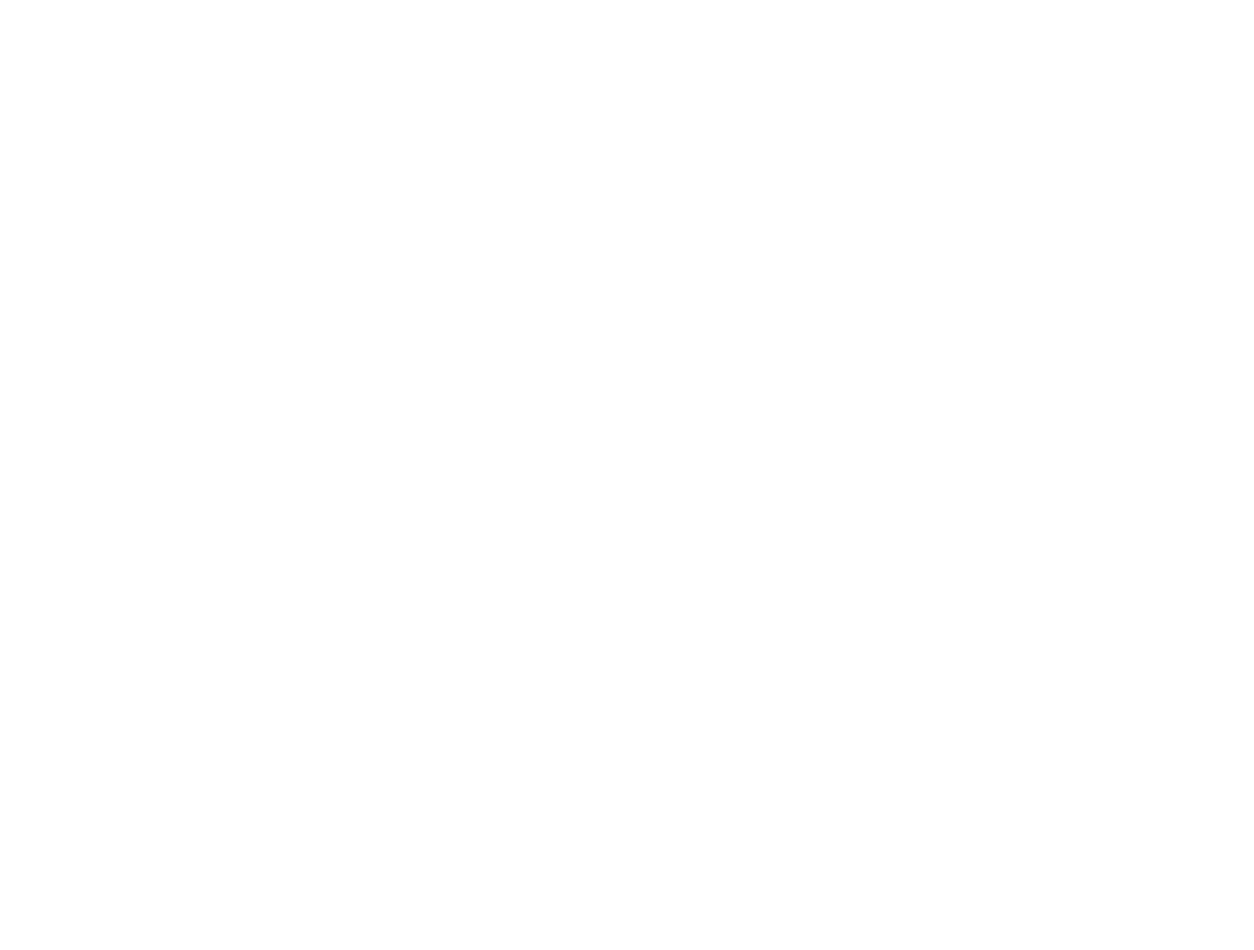
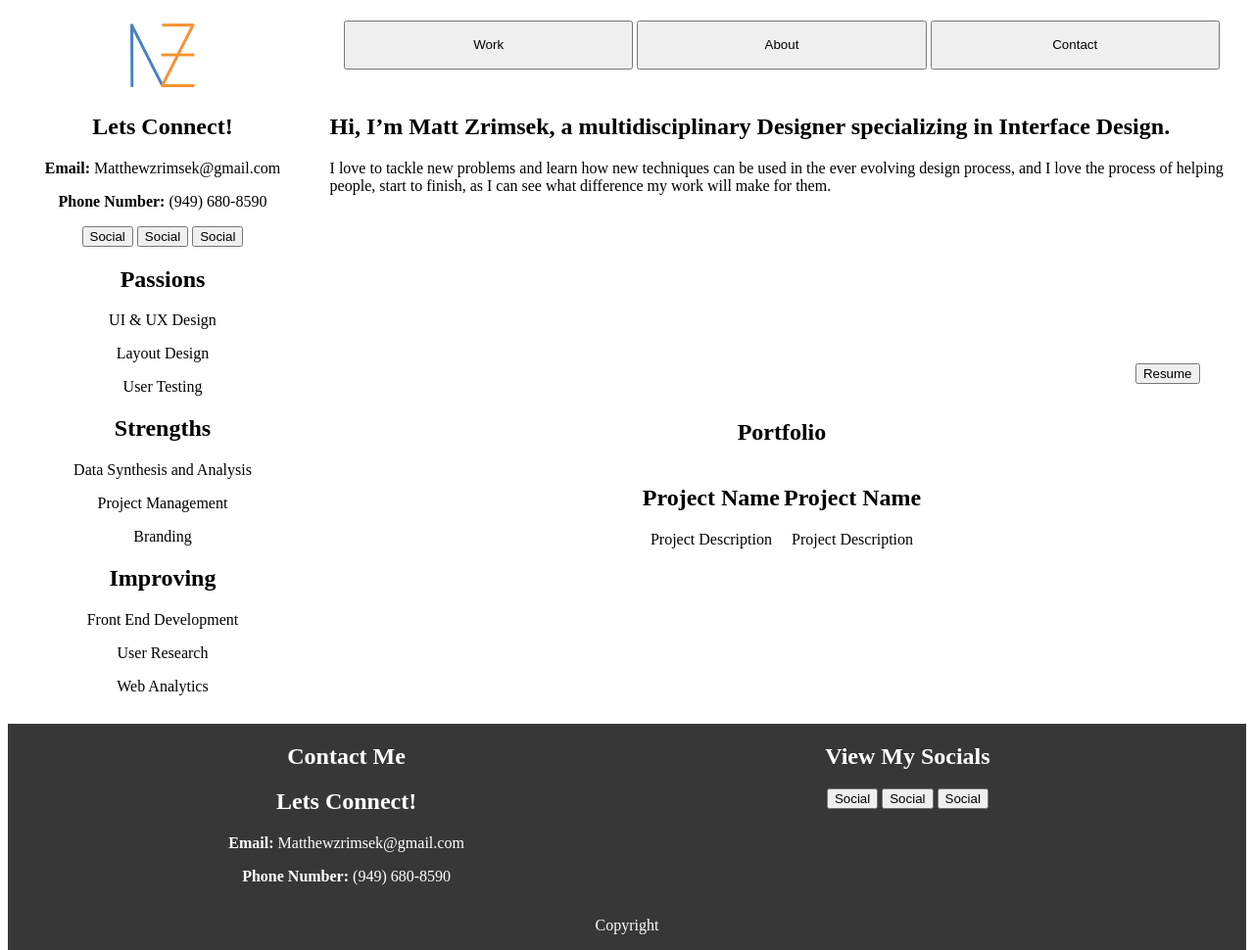
Before and after one commit to ZrimyZ/Challenge17, a plain HTML site: page index.html in a window 1280 px wide. Shown: the whole page at 98% size. Before the commit the page ends 800 px from the top, so only its background shows below. Drawn offline with Linux system fonts and the light colour scheme.

Commit message:
Final Edits for Challenge 17

```diff
--- a/css/index.css
+++ b/css/index.css
@@ -3,3 +3,86 @@
 }
 
 /* Nav Section */
+
+nav {
+    width: 73%;
+    display: inline-block;
+    vertical-align: top;
+    padding: 1%;
+    margin-left: auto;
+    text-align: center;
+}
+
+nav button {
+    width: 32%;
+    height: 50px;
+}
+
+/* Sidebar Section */
+
+#sideBar {
+    width: 23%;
+    float: left;
+    text-align: center;
+    padding: 1%
+}
+
+#sideBar img {
+    width: 23%;
+    padding: 1%;
+}
+
+/* Body Section */
+
+#heroBanner {
+    width: 73%;
+    height: 300px;
+    padding: 1%;
+    display: inline-block;
+    position: relative;
+}
+
+#heroBanner h1 p {
+    width: 83%;
+    margin: 0 auto;
+}
+
+#heroBanner button{
+    position: absolute;
+    bottom: 5%;
+    right: 5%;
+}
+
+#portfolio {
+    text-align: center;
+}
+
+#workGrid {
+    text-align: center;
+}
+
+.workShowcase {
+    display: inline-block;
+}
+
+/* Footer Section */
+
+footer {
+    width: 100%;
+    float: left;
+    background-color: #373738;
+    text-align: center;
+    color: white;
+}
+
+footer div {
+    display: inline-block;
+    width: 45%;
+    text-align: center;
+    vertical-align: top;
+
+}
+
+footer p  {
+    text-align: center;
+}
--- a/index.html
+++ b/index.html
@@ -5,5 +5,149 @@
 </head>
 <body>
 
+  <section id="sideBar">
+
+    <img src="img/Matt Zrimsek Logo.png" alt="A blue M and orange Z logo">
+
+    <h2>Lets Connect!</h2>
+
+    <p><strong>Email:</strong> Matthewzrimsek@gmail.com</p>
+
+    <p><strong>Phone Number:</strong> (949) 680-8590</p>
+
+    <div id="socials">
+
+      <button>Social</button>
+
+      <button>Social</button>
+
+      <button>Social</button>
+
+    </div>
+
+   <div id="passions" class="skillGroup">
+
+    <h2>Passions</h2>
+
+    <p>UI & UX Design</p>
+
+    <p>Layout Design</p>
+
+    <p>User Testing</p>
+
+   </div>
+
+   <div id="strengths" class="skillGroup">
+
+    <h2>Strengths</h2>
+
+    <p>Data Synthesis and Analysis</p>
+
+    <p>Project Management</p>
+
+    <p>Branding</p>
+
+   </div>
+
+   <div id="improving" class="skillGroup">
+
+    <h2>Improving</h2>
+
+    <p>Front End Development</p>
+
+    <p>User Research</p>
+
+    <p>Web Analytics</p>
+
+   </div>
+
+  </section>
+
+  <nav>
+
+    <button>Work</button>
+
+    <button>About</button>
+
+    <button>Contact</button>
+
+  </nav>
+
+  <section id="heroBanner">
+
+    <h1>Hi, I’m <strong>Matt Zrimsek</strong>, a multidisciplinary Designer <strong>specializing</strong> in <strong>Interface Design</strong>.</h1>
+
+    <p>I love to tackle new problems and learn how new techniques can be used in the ever evolving design process, and I love the process of helping people, start to finish, as I can see what difference my work will make for them.</p>
+
+    <button>Resume</button>
+
+  </section>
+
+  <section id="portfolio">
+
+    <h1>Portfolio</h1>
+
+    <div class="workGrid">
+
+      <div id="localAdventures" class="workShowcase">
+
+        <h2>Project Name</h2>
+
+        <div class="workImage">
+
+          <p>Project Description</p>  <!-- Display none and Show on hover and make image opaque -->
+
+        </div>
+
+      </div>
+
+      <div id="grin" class="workShowcase">
+
+        <h2>Project Name</h2>
+
+        <div class="workImage">
+
+          <p>Project Description</p>  <!-- Display none and Show on hover and make image opaque -->
+
+        </div>
+
+      </div>
+
+    </div>
+
+  </section>
+
+  <footer>
+
+    <div>
+
+      <h2>Contact Me</h2>
+
+      <h2>Lets Connect!</h2>
+
+      <p><strong>Email:</strong> Matthewzrimsek@gmail.com</p>
+
+      <p><strong>Phone Number:</strong> (949) 680-8590</p>
+
+
+    </div>
+
+    <div id="socials">
+
+      <h2>View My Socials</h2>
+
+      <button>Social</button>
+
+      <button>Social</button>
+
+      <button>Social</button>
+
+    </div>
+
+    <p>Copyright</p>
+
+  </footer>
+
+
 </body>
 </html>
```
